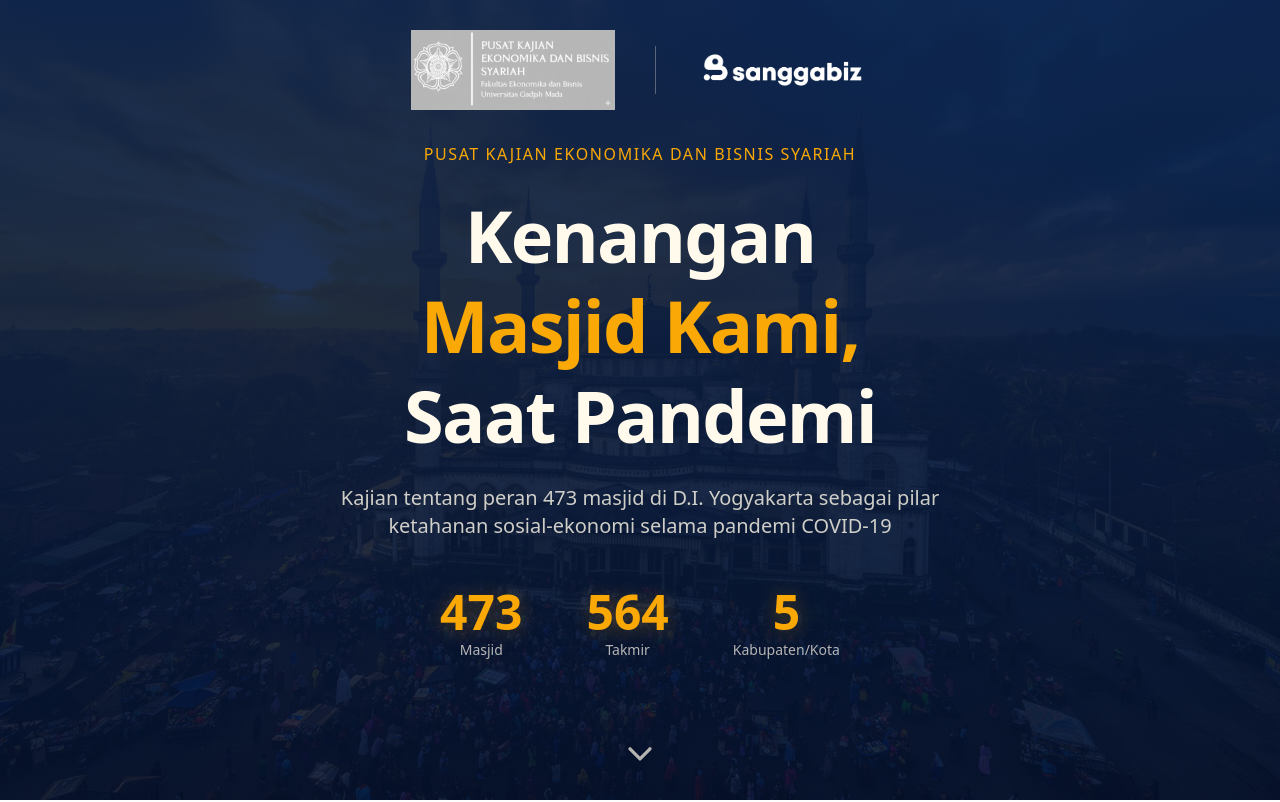
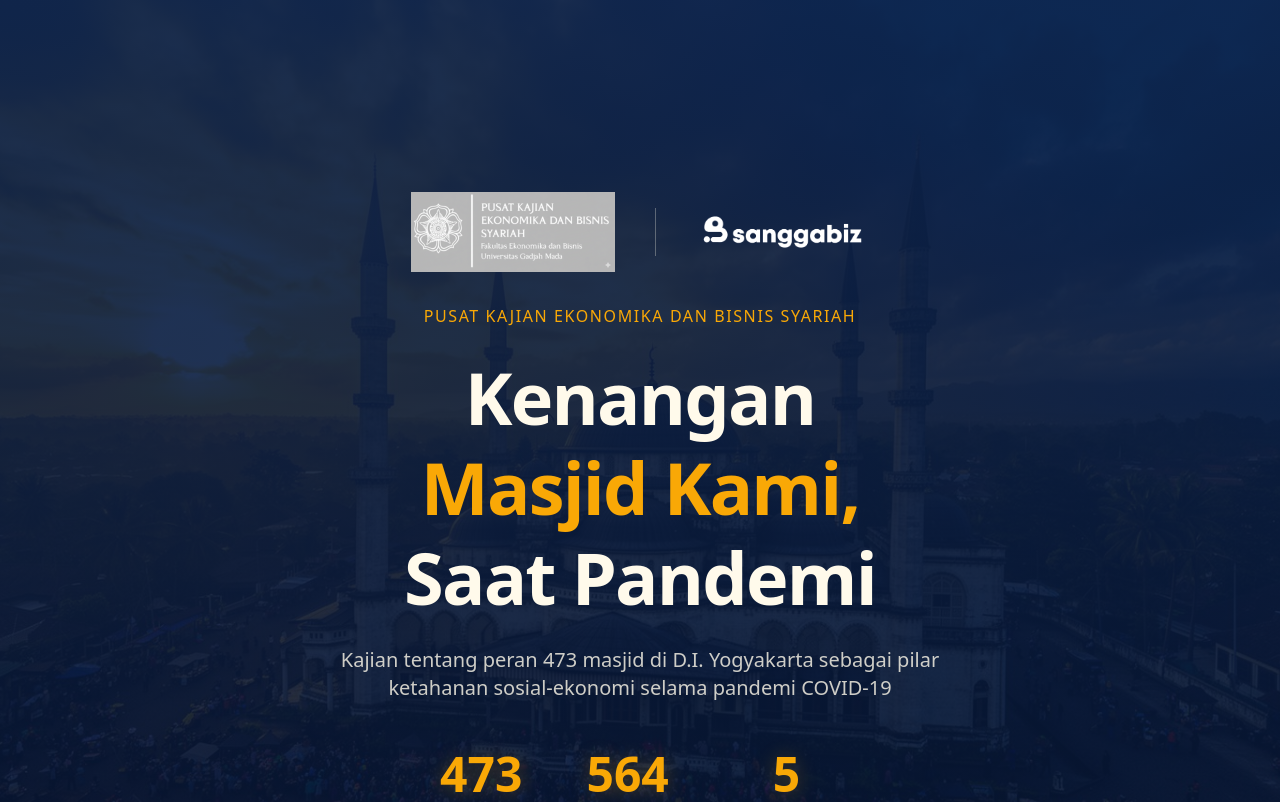
Before and after one commit to yogasamsu/masjid-pandemi, a Next.js app: page / in a window 1280 px wide. Shown: the top 802 px of the page. Built offline with nearby package versions, Linux system fonts and the light colour scheme; a web font is replaced by a local one.

Commit message:
Update Hero section spacing and add Background Methodology section

```diff
--- a/components/HeroSection.tsx
+++ b/components/HeroSection.tsx
@@ -10,7 +10,7 @@
     };
 
     return (
-        <section className="relative min-h-screen flex items-center justify-center overflow-hidden">
+        <section className="relative min-h-screen flex items-start justify-center overflow-hidden pt-32 md:pt-48 pb-20">
             {/* Background Image */}
             <div className="absolute inset-0">
                 <Image
```
